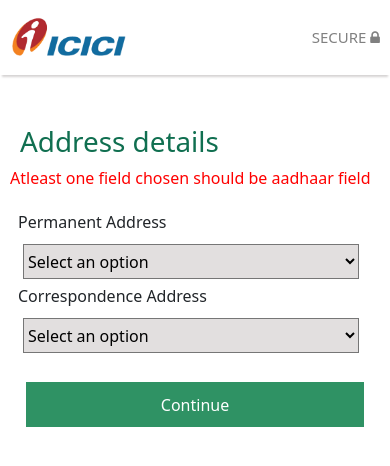
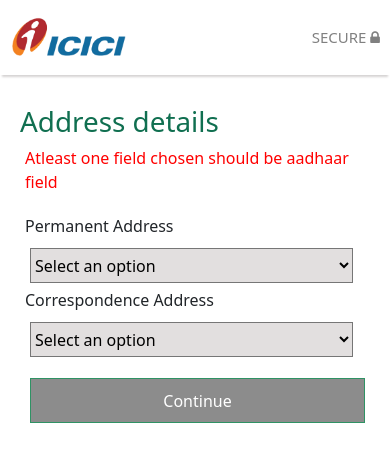
Before and after one commit to shourjadeepdatta/icici_kyc_app, a React (Create React App) app: page /icici/addressDetails in a window 390 px wide. Shown: the top 466 px of the page. Built offline with nearby package versions, Linux system fonts and the light colour scheme; no server answers.

Commit message:
disabled buttons when fields not chosen, populated KRA mobile and email as default fields

```diff
--- a/src/components/Address.js
+++ b/src/components/Address.js
@@ -126,7 +126,7 @@ function Address() {
     let permanenetAddress = {}
     const perAdd = event.target.value;
     setPermanentAddressValue(event.target.value);
-    if(perAdd.includes("Aadhaar")){
+    if(perAdd.includes("1.")){
       setIsPerAddressFieldChosen(true);
       permanenetAddress["APP_PER_ADD1"] = aadhaar_data.house;
       permanenetAddress["APP_PER_STATE"] = aadhaar_data.state;
@@ -160,7 +160,7 @@ function Address() {
     const corrAdd = event.target.value;
     let correspondenceAddress = {}
     setCorrespondenceAddressValue(event.target.value);
-    if(corrAdd.includes("Aadhaar")){
+    if(corrAdd.includes("1.")){
       setIsCorAddressFieldChosen(true);
       correspondenceAddress["APP_COR_ADD1"] = aadhaar_data.house;
       correspondenceAddress["APP_COR_STATE"] = aadhaar_data.state;
@@ -249,10 +249,10 @@ function Address() {
       <Navbar />
       <div className="container">
         <Header title="Address details" />
-      </div>
-      {willNotMove && (<div className="liveliness_instruction">
-        <label className="liveliness_desc" style={{color:"red"}}>Atleast one field chosen should be aadhaar field</label>
-    </div>)}
+
+        {willNotMove && (<div className="liveliness_instruction">
+          <label className="liveliness_desc" style={{color:"red",marginLeft:"-5px"}}>Atleast one field chosen should be aadhaar field</label>
+      </div>)}
       <div className="dropdown_container">
         <div style={{width:"100%",marginTop:"20px",paddingRight:"20px"}}className="dropdown_title">
           <label className="permanent_address_label">Permanent Address</label>
@@ -265,8 +265,8 @@ function Address() {
           onChange={handlePerAddressInputChange}
         >
           <option>Select an option</option>
-          <option>Aadhaar : {aadhaar_data?.house}, {aadhaar_data?.street}, {aadhaar_data?.loc}, {user_data?.pc}</option>
-          <option>KRA : {user_data?.APP_PER_ADD1}, {user_data?.APP_PER_STATE}, {user_data?.APP_PER_CITY}, {user_data?.APP_PER_PINCD}</option>
+          <option>1. {aadhaar_data?.house}, {aadhaar_data?.street}, {aadhaar_data?.loc}, {user_data?.pc}</option>
+          <option>2. {user_data?.APP_PER_ADD1}, {user_data?.APP_PER_STATE}, {user_data?.APP_PER_CITY}, {user_data?.APP_PER_PINCD}</option>
         </select>
 
         {/* {permanentAddressValue === "Address as per Aadhaar" ? (
@@ -284,11 +284,11 @@ function Address() {
             </label>
           </div>
         )} */}
-        {permanentAddressValue.includes("Aadhaar") ? (
+        {permanentAddressValue.includes("1.") ? (
         <label style={{ opacity: "0.8" }} className="display_address">
           {aadhaar_data?.house}, {aadhaar_data?.street}, {aadhaar_data?.loc}, {user_data?.pc}
         </label>
-      ) : permanentAddressValue.includes("KRA") ? (
+      ) : permanentAddressValue.includes("2.") ? (
         <label style={{ opacity: "0.8" }} className="display_address">
           {user_data?.APP_PER_ADD1}, {user_data?.APP_PER_STATE}, {user_data?.APP_PER_CITY}, {user_data?.APP_PER_PINCD}
         </label>
@@ -308,12 +308,12 @@ function Address() {
           onChange={handleCorAddressInputChange}
         >
           <option>Select an option</option>
-          <option>Aadhaar : {aadhaar_data?.house ?? "NA"},{aadhaar_data?.loc ?? "NA"},{aadhaar_data?.subdist ?? "NA"},{aadhaar_data?.state ?? "NA"},{aadhaar_data?.pc ?? ""}</option>
-          <option>KRA : {updated_user_data?.APP_COR_ADD1 ?? "NA"},{updated_user_data?.APP_COR_ADD2 ?? "NA"},{updated_user_data?.APP_COR_CITY ?? "NA"},{updated_user_data?.APP_COR_STATE ?? "NA"},{user_data?.APP_COR_PINCD ?? ""}</option>
+          <option>1. {aadhaar_data?.house ?? "NA"},{aadhaar_data?.loc ?? "NA"},{aadhaar_data?.subdist ?? "NA"},{aadhaar_data?.state ?? "NA"},{aadhaar_data?.pc ?? ""}</option>
+          <option>2. {updated_user_data?.APP_COR_ADD1 ?? "NA"},{updated_user_data?.APP_COR_ADD2 ?? "NA"},{updated_user_data?.APP_COR_CITY ?? "NA"},{updated_user_data?.APP_COR_STATE ?? "NA"},{user_data?.APP_COR_PINCD ?? ""}</option>
           <option>New Address</option>
         </select>
 
-      {correspondenceAddressValue.includes("KRA") && (
+      {correspondenceAddressValue.includes("1.") && (
         <div>
           <div>
             <div className="form_container_v2">
@@ -415,7 +415,7 @@ function Address() {
           </select> */}
         </div>
       )}
-      {correspondenceAddressValue.includes("Aadhaar") && (
+      {correspondenceAddressValue.includes("2.") && (
         <div>
           <div>
             <div className="form_container_v2">
@@ -650,15 +650,25 @@ function Address() {
             Continue
           </Button> */}
           <div className="digi_button">
-          <button
+          {(isPerAddressFieldChosen || isCorAddressFieldChosen) && (<button
             style={{borderRadius:"0px", height:"45px", opacity:"0.9"}}
             onClick={moveToNextPage}
             type="submit"
             className="btn btn-success btn-block mt-3"
           >
             Continue
-          </button>
+          </button>)}
+          {!(isPerAddressFieldChosen || isCorAddressFieldChosen) && (<button
+            style={{borderRadius:"0px", height:"45px", opacity:"0.9",backgroundColor:"grey"}}
+            onClick={moveToNextPage}
+            type="submit"
+            disabled={true}
+            className="btn btn-success btn-block mt-3"
+          >
+            Continue
+          </button>)}
         </div>
+      </div>
       </div>
     </div>
   );
--- a/src/components/Button.js
+++ b/src/components/Button.js
@@ -52,10 +52,10 @@ function Button(props) {
 
     return (
         <div className="digi_button">
-            <button
+            {props.disabled && (<button
                 disabled={props.disabled}
                 onClick={hitPanVerify}
-                style={{ height: "50px", opacity: "0.9", borderRadius: "0px" }}
+                style={{ height: "50px", opacity: "0.9", borderRadius: "0px" ,backgroundColor:"grey"}}
                 type="submit"
                 className="btn btn-success btn-block mt-3"
             >
@@ -64,7 +64,20 @@ function Button(props) {
                 ) : (
                     "Confirm"
                 )}
-            </button>
+            </button>)}
+            {!(props.disabled) && (<button
+                disabled={props.disabled}
+                onClick={hitPanVerify}
+                style={{ height: "50px", opacity: "0.9", borderRadius: "0px"}}
+                type="submit"
+                className="btn btn-success btn-block mt-3"
+            >
+                {isLoading ? (
+                    <span className="spinner-border spinner-border-sm" role="status" aria-hidden="true"></span>
+                ) : (
+                    "Confirm"
+                )}
+            </button>)}
         </div>
     );
 }
--- a/src/components/Details.js
+++ b/src/components/Details.js
@@ -208,7 +208,7 @@ function Details() {
                     </div>
 
                     <div className="col-md-4 title_texts">
-                        <div style={{ opacity: 0.7 }}>marital Status</div>
+                        <div style={{ opacity: 0.7 }}>Marital Status</div>
                         <div className="col-md-8">
                             {maritalStatusValue} <EditIcon onClick={openModalForMaritalStatus} className="details_edit_icon"/>
                         </div>
--- a/src/components/Parent.css
+++ b/src/components/Parent.css
@@ -1,6 +1,6 @@
 .container {
     max-width: 500px;
-    margin-top: 50px;
+    margin-top: 30px;
     padding-left: 20px;
     padding-right: 20px;
 }
@@ -124,7 +124,7 @@
 
 .capture_image_container {
     height: 100%;
-    margin-left: 10px;
+    margin-left: 6px;
     margin-right: 10px;
     background-color:rgb(230, 226, 226);
 }
@@ -159,7 +159,7 @@
 
 .detail_filler {
     margin: 10px;
-    margin-left: 10px;
+    margin-left: 8px;
 }
 
 .profile-pic {
@@ -186,13 +186,13 @@
 
 
 .dropdown_container {
-    margin: 10px;
-    padding-left: 8px;
-    padding-right: 8px;
+    /* margin: 0px; */
+    padding-left: 5px;
+    padding-right: 5px;
 }
 
 .digi_button {
-    padding: 8px;
+    margin-left: 5px;
 }
 
 .dropdown_title {
--- a/src/components/Parent.js
+++ b/src/components/Parent.js
@@ -10,6 +10,7 @@ import { useSearchParams } from 'react-router-dom';
 
 function Parent() {
     const [isPanValid, setIsPanValid] = useState(true);
+    const [shouldDisable,setShouldDisable] = useState(false);
     const [searchParams] = useSearchParams();
     const panNo = searchParams.get('p');
     const dob = searchParams.get('d');
--- a/src/components/Photo.js
+++ b/src/components/Photo.js
@@ -133,7 +133,7 @@ function Photo() {
             <Navbar />
             <div className="container">
                 <Header title="Capture Photo"/>
-            </div>
+
             <div className="content_container">
                 {isLoading && (
                     <div className="loader-overlay">
@@ -184,15 +184,23 @@ function Photo() {
                     </div>
                 </div>
                 <div className="capture_button">
-                    <button
+                    {checkLiveliness && (<button
                         style={{height:"40px", opacity:"0.9", borderRadius:"0px"}}
                         className="btn btn-success btn-block mt-3"
-                        disabled={!checkLiveliness}
                         onClick={capturedImage ? handleContinue : handleCapture}
                     >
                         {(capturedImage && checkLiveliness) ? 'Continue' : 'Take Photo'}
-                    </button>
+                    </button>)}
+                    {!checkLiveliness && (<button
+                        style={{height:"40px", opacity:"0.9", borderRadius:"0px",backgroundColor:"grey"}}
+                        className="btn btn-success btn-block mt-3"
+                        disabled={true}
+                        onClick={capturedImage ? handleContinue : handleCapture}
+                    >
+                        {(capturedImage && checkLiveliness) ? 'Continue' : 'Take Photo'}
+                    </button>)}
                 </div>
+            </div>
             </div>
         </div>
     );
```
Also changed, not shown: src/components/PersonalForm.js (+44 -31 lines).
